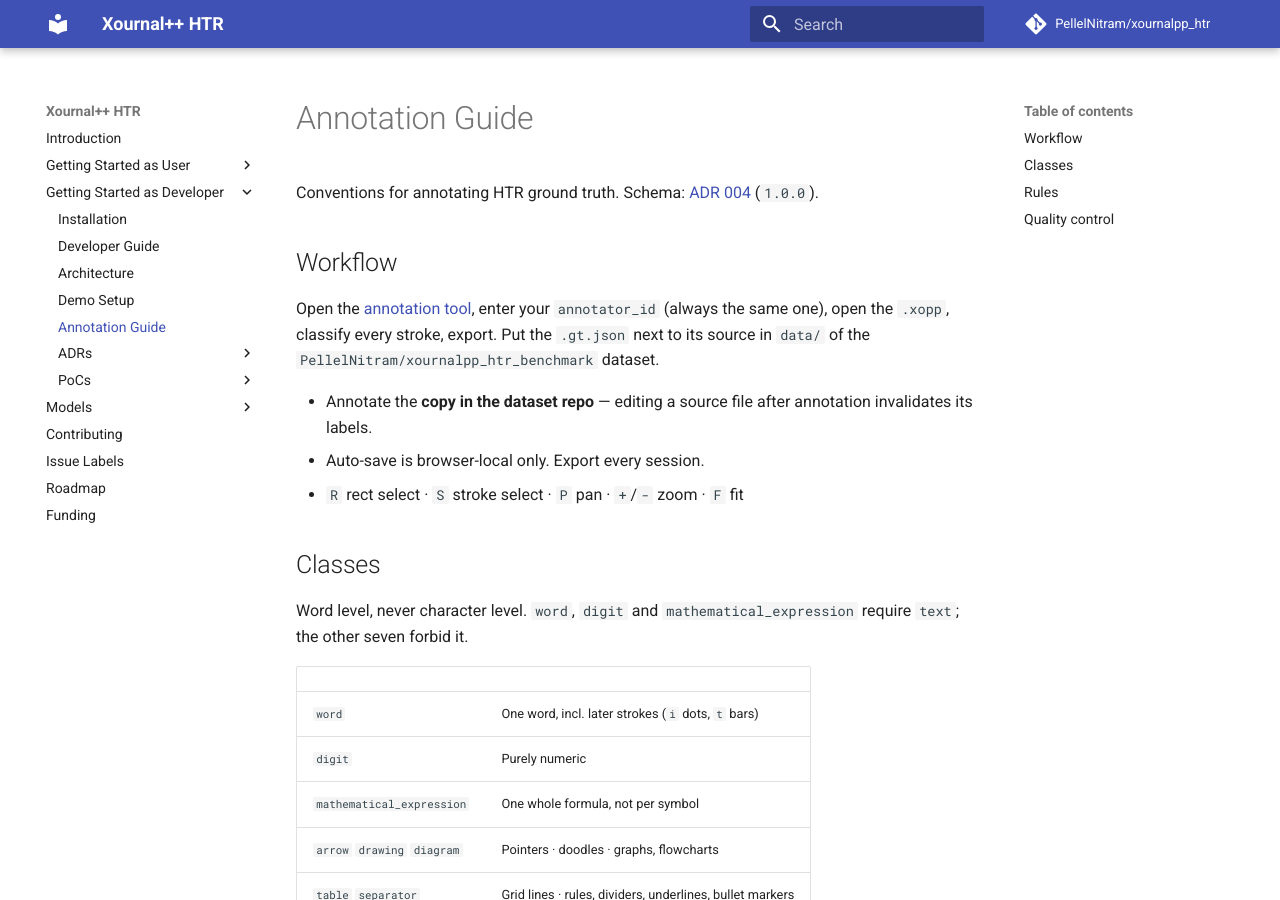
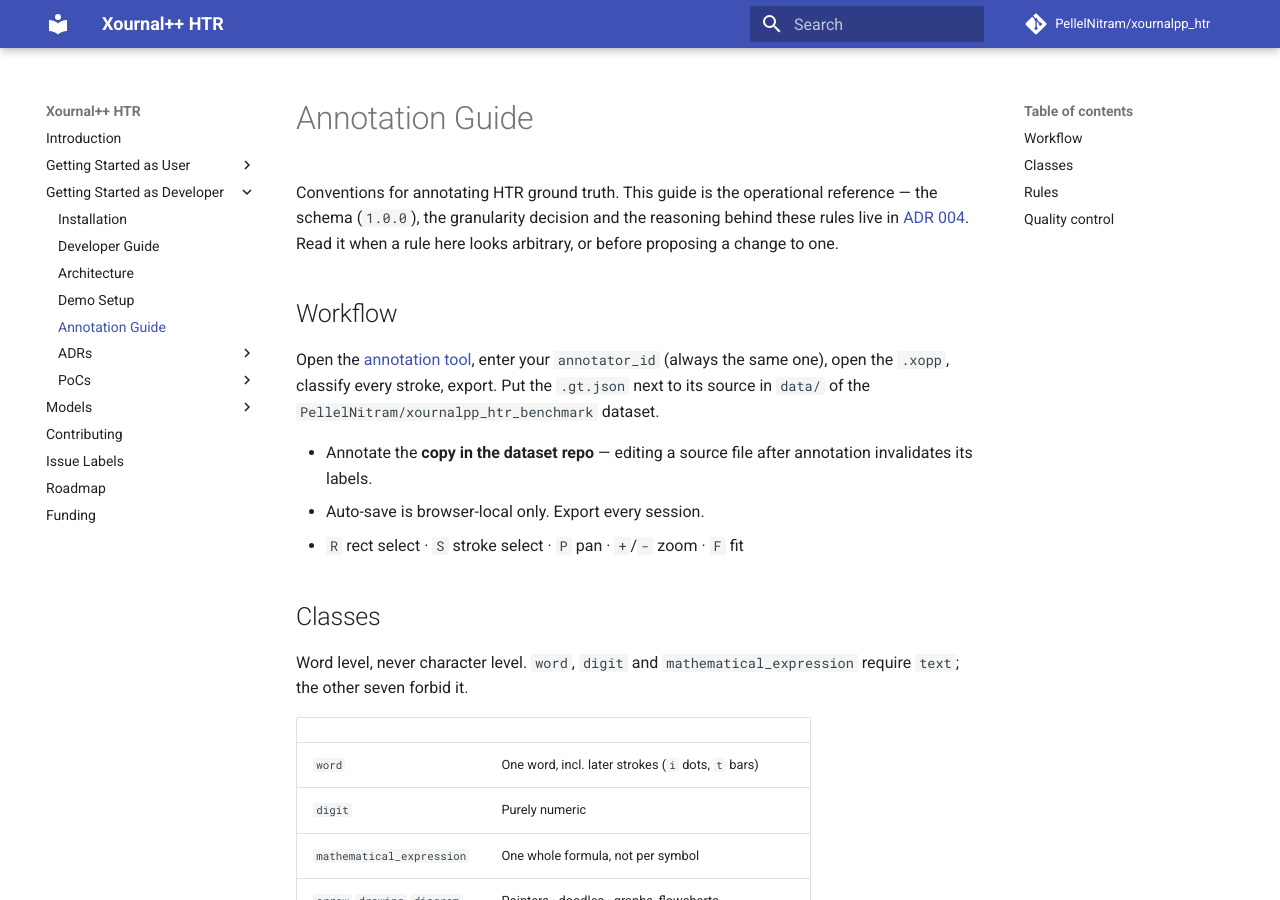
Before and after one commit to PellelNitram/xournalpp_htr, an MkDocs documentation site: the page built from docs/annotation_guide.md, in a window 1280 px wide and 900 px high. Built offline with MkDocs 1.6.1 and Material for MkDocs 9.7.7, drawn with Linux system fonts in a browser that asks for light colours; comment, search, counter and statistics services are not loaded.

Commit message:
Cross-reference annotation guide and ADR 004. [CC]

```diff
--- a/docs/annotation_guide.md
+++ b/docs/annotation_guide.md
@@ -1,7 +1,9 @@
 # Annotation Guide
 
-Conventions for annotating HTR ground truth. Schema: [ADR 004](ADRs/004_ground_truth_schema.md)
-(`1.0.0`).
+Conventions for annotating HTR ground truth. This guide is the operational reference — the
+schema (`1.0.0`), the granularity decision and the reasoning behind these rules live in
+[ADR 004](ADRs/004_ground_truth_schema.md). Read it when a rule here looks arbitrary, or
+before proposing a change to one.
 
 ## Workflow
 
```
Also changed, not shown: docs/ADRs/004_ground_truth_schema.md (+5 -0 lines).
